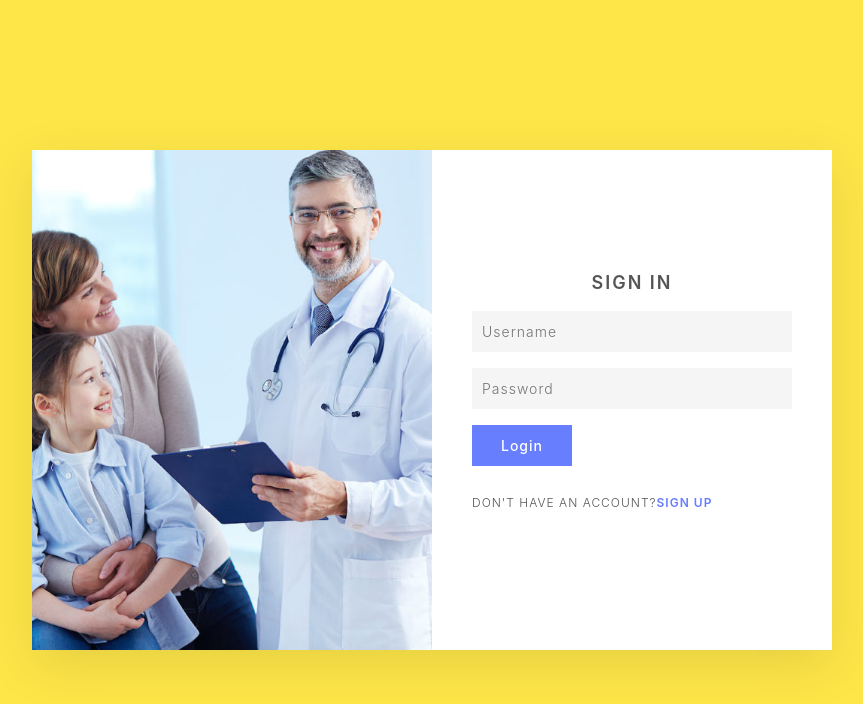
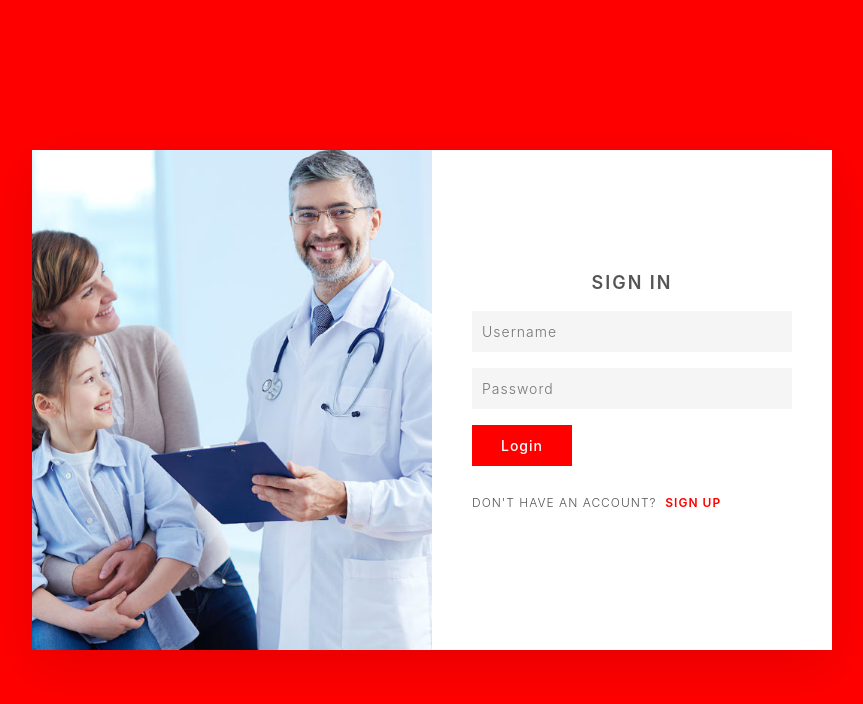
Before and after one commit to vai1205/webinar-app, a React (Create React App) app: page /signup in a window 1280 px wide. Shown: the top 704 px of the page, without its empty margins (208-1071 px from the left). Built offline with nearby package versions, Linux system fonts and the light colour scheme.

Commit message:
color changes for signup page

```diff
--- a/src/components/signupCard.js
+++ b/src/components/signupCard.js
@@ -22,7 +22,7 @@ const SignupCard = props => {
                             <input type="password" name="" placeholder="Password" />
                             <input type="submit" name="" value="Login" />
                             <p className="si-signup">
-                                Don't have an account?
+                                Don't have an account? &nbsp;
                                 <a href="#" onClick={toggleForm}>Sign Up</a>
                             </p>
                         </form>
@@ -38,7 +38,7 @@ const SignupCard = props => {
                             <input type="password" name="" placeholder="Create Password" />
                             <input type="submit" name="" value="Sign Up" />
                             <p className="si-signup">
-                                Already have an account?
+                                Already have an account? &nbsp;
                                 <a href="#" onClick={toggleForm}>Sign In</a>
                             </p>
                         </form>
--- a/src/scss/components/_signupCard.scss
+++ b/src/scss/components/_signupCard.scss
@@ -1,7 +1,7 @@
 .si-section{
     position: relative;
     min-height: 100vh;
-    background: #fee648;
+    background: $primary;
     display: flex;
     align-items: center;
     justify-content: center;
@@ -75,7 +75,7 @@
                     }
                     input[type=submit]{
                         max-width: 100px;
-                        background: #677eff;
+                        background: $primary;
                         color: #fff;
                         cursor: pointer;
                         font-size: 14px;
@@ -94,8 +94,11 @@
                         a{
                             font-weight: 600;
                             text-decoration: none;
-                            color: #677eff;
+                            color: $primary;
                         }
+                    }
+                    @include respond(tab-port){
+                        text-align: center;
                     }
                 }
                 @include respond(tab-port){
```
